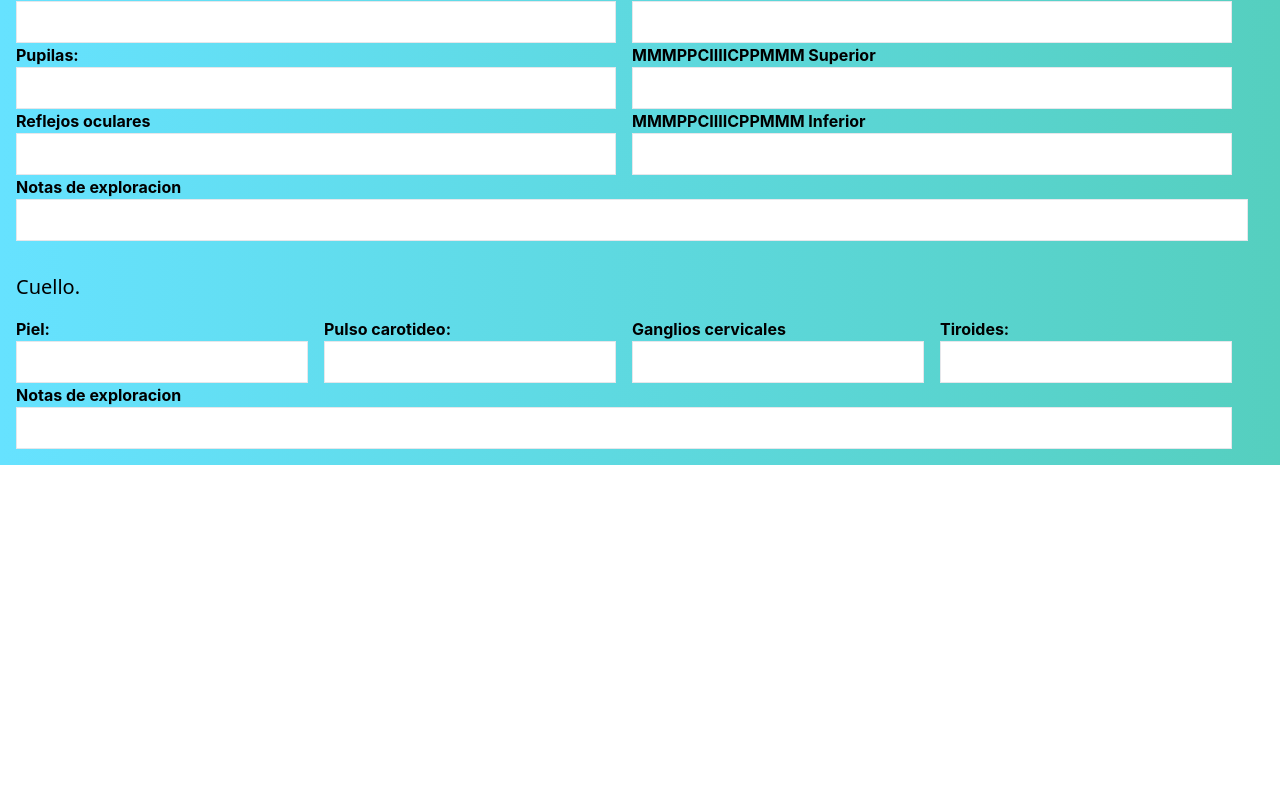
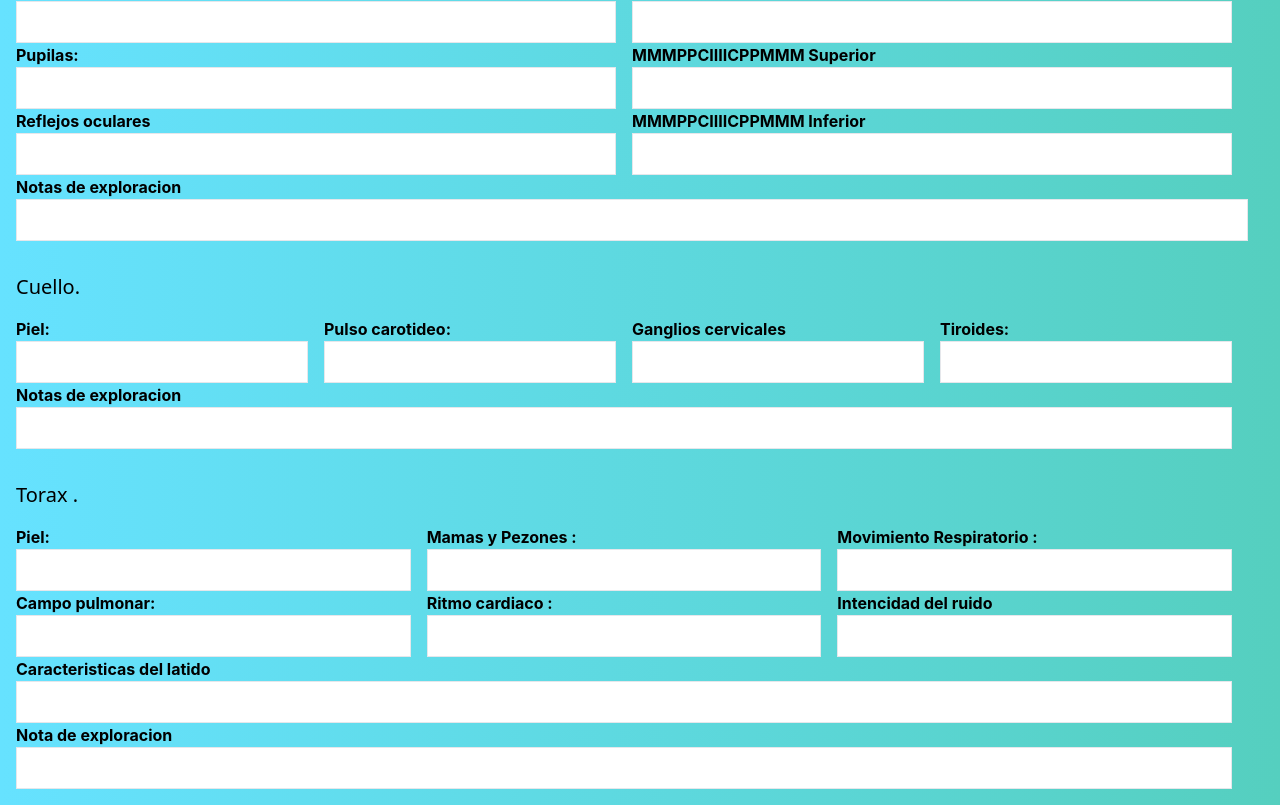
Before and after one commit to Varg-Vikernes/medical-control, a React (Create React App) app: page /Hcx3 in a window 1280 px wide. Shown: the part 1525-2330 px from the top of the page. Before the commit the page ends 1990 px from the top, so only its background shows below. Built offline with nearby package versions, Linux system fonts and the light colour scheme.

Commit message:
Cuarta parte del formulario

```diff
--- a/src/components/Hcx3/cuello-torax-abdomen/cuello.component.jsx
+++ b/src/components/Hcx3/cuello-torax-abdomen/cuello.component.jsx
@@ -16,7 +16,7 @@ const Cuello = () => {
                         <label htmlFor="piel" className="block font-bold">Piel:</label>
                         <input type="text" name="piel" id="piel"
                             className="w-full border p-2"
-                            value={piel} onChange={(e) => setPiel}
+                            value={piel} onChange={(e) => setPiel(e.target.value)}
                         />
                     </div>
                     <div className="flex-1 mr-4">
--- a/src/components/Hcx3/cuello-torax-abdomen/torax.component.jsx
+++ b/src/components/Hcx3/cuello-torax-abdomen/torax.component.jsx
@@ -13,67 +13,69 @@ const Torax = () => {
     return (
         <>
             <form action="" className="w-full p-4">
+                <h1 className="text-xl  font-sans mb-4">    Torax .</h1>
+
                 <div className="flex justify-between mr-4">
                     <div className="flex-1 mr-4">
-                        <label htmlFor="" className="block font-bold"></label>
-                        <input type="text" name="" id=""
+                        <label htmlFor="piel" className="block font-bold">Piel:</label>
+                        <input type="text" name="piel" id="piel"
                             className="w-full border p-2"
-                            value={ } onChange={(e) => set(e.target.value)}
+                            value={piel} onChange={(e) => setPiel(e.target.value)}
                         />
                     </div>
                     <div className="flex-1 mr-4">
-                        <label htmlFor="" className="block font-bold"></label>
-                        <input type="text" name="" id=""
+                        <label htmlFor="mamasPezones" className="block font-bold">Mamas y Pezones :</label>
+                        <input type="text" name="mamasPezones" id="mamasPezones"
                             className="w-full border p-2"
-                            value={ } onChange={(e) => set(e.target.value)}
+                            value={mamasPezones} onChange={(e) => setMamasPezones(e.target.value)}
                         />
                     </div>
                     <div className="flex-1 mr-4">
-                        <label htmlFor="" className="block font-bold"></label>
-                        <input type="text" name="" id=""
+                        <label htmlFor="movimientoRespiratorio" className="block font-bold">Movimiento Respiratorio :</label>
+                        <input type="text" name="movimientoRespiratorio" id="movimientoRespiratorio"
                             className="w-full border p-2"
-                            value={ } onChange={(e) => set(e.target.value)}
+                            value={movimientoRespiratorio} onChange={(e) => setMovimientoRespiratorio(e.target.value)}
                         />
                     </div>
                 </div>
                 <div className="flex justify-between mr-4">
                     <div className="flex-1 mr-4">
-                        <label htmlFor="" className="block font-bold"></label>
-                        <input type="text" name="" id=""
+                        <label htmlFor="campoPulmonar" className="block font-bold">Campo pulmonar:</label>
+                        <input type="text" name="campoPulmonar" id="campoPulmonar"
                             className="w-full border p-2"
-                            value={ } onChange={(e) => set(e.target.value)}
+                            value={campoPulmonar} onChange={(e) => setCampoPulmonar(e.target.value)}
                         />
                     </div>
                     <div className="flex-1 mr-4">
-                        <label htmlFor="" className="block font-bold"></label>
-                        <input type="text" name="" id=""
+                        <label htmlFor="ritmoCardiaco" className="block font-bold">Ritmo cardiaco :</label>
+                        <input type="text" name="ritmoCardiaco" id="ritmoCardiaco"
                             className="w-full border p-2"
-                            value={ } onChange={(e) => set(e.target.value)}
+                            value={ritmoCardiaco} onChange={(e) => setRitmoCardiaco(e.target.value)}
                         />
                     </div>
                     <div className="flex-1 mr-4">
-                        <label htmlFor="" className="block font-bold"></label>
-                        <input type="text" name="" id=""
+                        <label htmlFor="intencidad" className="block font-bold">Intencidad del ruido</label>
+                        <input type="text" name="intencidad" id="intencidad"
                             className="w-full border p-2"
-                            value={ } onChange={(e) => set(e.target.value)}
+                            value={intensidad} onChange={(e) => setIntencidad(e.target.value)}
                         />
                     </div>
                 </div>
                 <div className="flex justify-between mr-4">
                     <div className="flex-1 mr-4">
-                        <label htmlFor="" className="block font-bold"></label>
-                        <input type="text" name="" id=""
+                        <label htmlFor="caracteristicas" className="block font-bold">Caracteristicas del latido</label>
+                        <input type="text" name="caracteristicas" id="caracteristicas"
                             className="w-full border p-2"
-                            value={ } onChange={(e) => set(e.target.value)}
+                            value={caracteristicasLatido} onChange={(e) => setCaracteristicasLatido(e.target.value)}
                         />
                     </div>
                 </div>
                 <div className="flex justify-between mr-4">
                     <div className="flex-1 mr-4">
-                        <label htmlFor="" className="block font-bold"></label>
-                        <input type="text" name="" id=""
+                        <label htmlFor="notaDeExploracion" className="block font-bold">Nota de exploracion</label>
+                        <input type="text" name="notaDeExploracion" id="notaDeExploracion"
                             className="w-full border p-2"
-                            value={ } onChange={(e) => set(e.target.value)}
+                            value={notasExploracion} onChange={(e) => setNotasExploracion(e.target.value)}
                         />
                     </div>
                 </div>
--- a/src/components/Hcx3/hcx3.jsx
+++ b/src/components/Hcx3/hcx3.jsx
@@ -3,6 +3,7 @@ import Navbar from "../Navbar/Navbar";
 import ExploracionF from "./exploracionFisica/exploracionFisica.component";
 import Cara from "./craneo-Cara/craneo.component";
 import Cuello from "./cuello-torax-abdomen/cuello.component";
+import Torax from "./cuello-torax-abdomen/torax.component";
 
 const Hcx3 = () => {
     return (
@@ -24,6 +25,7 @@ const Hcx3 = () => {
             <ExploracionF />
             <Cara />
             <Cuello />
+            <Torax />
         </>
     )
 }
```
